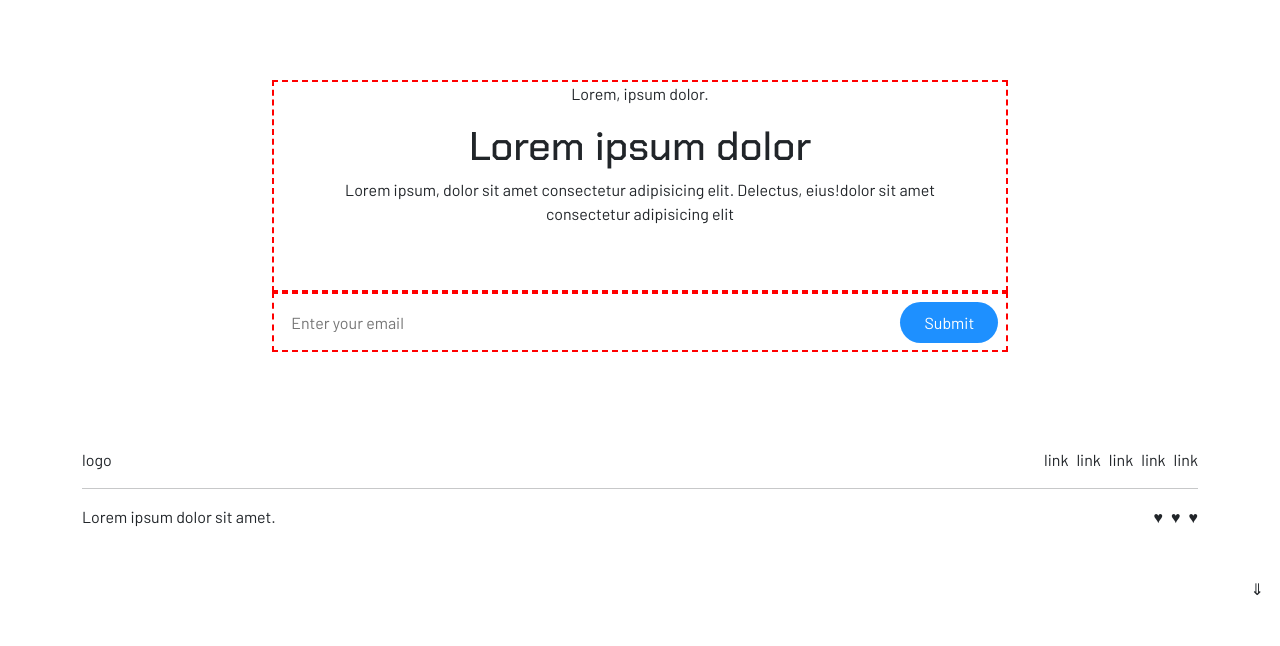
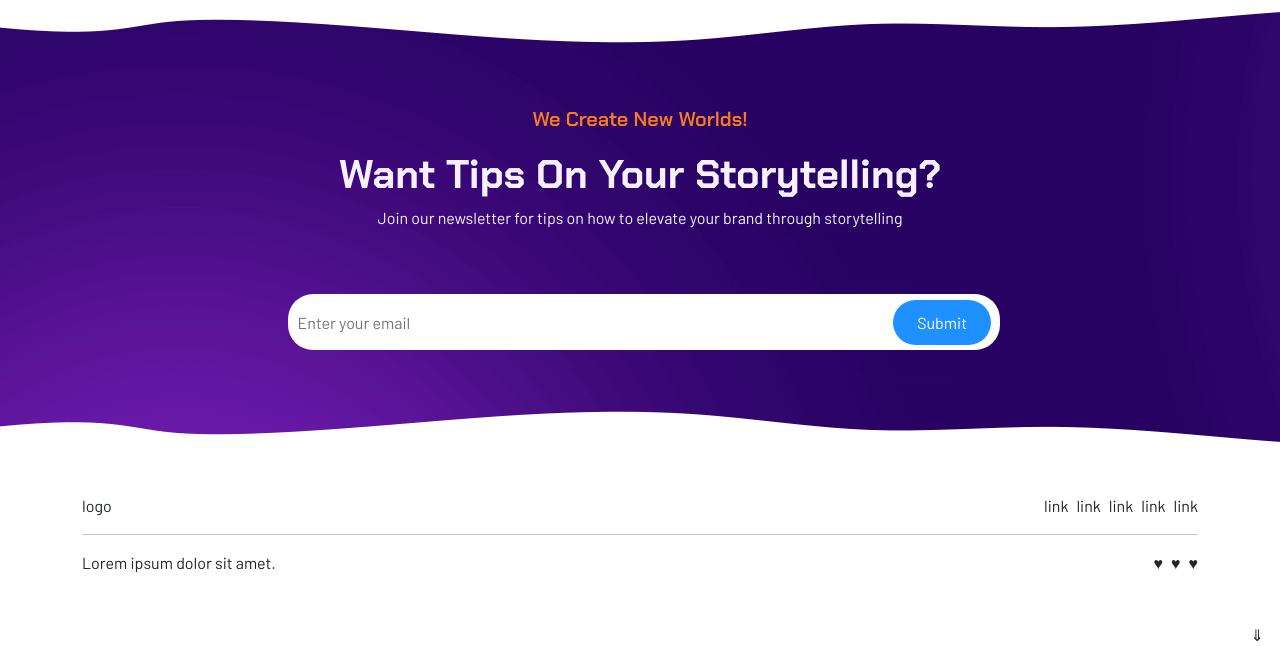
Before and after one commit to PaoloCardinale09/proj-html-vuejs, a plain HTML site: page index.html in a window 1280 px wide. Shown: the part 5482-6128 px from the top of the page. Before the commit the page ends 6083 px from the top, so only its background shows below. Drawn offline with nearby package versions, Linux system fonts and the light colour scheme.

Commit message:
add newsletter section details

```diff
--- a/css/style.css
+++ b/css/style.css
@@ -234,9 +234,17 @@ header {
 #our-clients img {
   width: 100%;
 }
+/******** NEWSLETTER SECTION ********/
+#newsletter {
+  background-image: url(../img/assets/preloader.png);
+  background-repeat: no-repeat;
+
+  position: relative;
+  color: #f7f0ff;
+}
 
 .buttonIn {
-  width: 66%;
+  width: 45rem;
   position: relative;
   margin: auto;
   display: flex;
@@ -255,13 +263,13 @@ header {
 
 #clear {
   position: absolute;
-  top: 0;
+
   border-radius: 35px;
-  right: 12px;
+  right: 13px;
   z-index: 2;
   border: none;
-  top: 8px;
-  height: 41px;
+  top: 6px;
+  height: 45px;
   cursor: pointer;
   color: white;
   background-color: #1e90ff;
--- a/index.html
+++ b/index.html
@@ -415,7 +415,7 @@
           <div class="container">
             <div class="row">
               <div class="col-8 offset-2">
-                <div id="our-clients--text " class="text-center px-5 pb-5">
+                <div id="our-clients--text " class="text-center px-5 pb-4">
                   <p class="my-blu-text family-text-title fw-semibold fs-5">
                     Why Anido Studio?
                   </p>
@@ -452,27 +452,40 @@
 
         <!-- START NEWSLETTER SECTION  -->
         <section id="newsletter" class="py-5">
-          <div class="container">
-            <div class="row">
-              <div class="col-8 offset-2">
-                <div id="our-clients--text " class="text-center px-5 pb-5 dbg">
-                  <p>Lorem, ipsum dolor.</p>
-                  <h2 class="h1 family-text-title">Lorem ipsum dolor</h2>
-                  <p>
-                    Lorem ipsum, dolor sit amet consectetur adipisicing elit.
-                    Delectus, eius!dolor sit amet consectetur adipisicing elit
-                  </p>
-                </div>
+
+            <img
+              class="part-over-background"
+              src="./img/assets/shape-top.png"
+              alt=""
+            />
+            <div class="col-8 offset-2 pt-5">
+              <div id="newsletter--text " class="text-center px-5 pb-5">
+                <p class="my-blu-text family-text-title fw-semibold fs-5 orange-text">
+                  We Create New Worlds!
+                </p>
+                <h2 class="h1 family-text-title fw-bold ">
+                  Want Tips On Your Storytelling?
+                </h2>
+                <p>
+                  Join our newsletter for tips on how to elevate your brand through storytelling
+                </p>
               </div>
             </div>
-            <div class="buttonIn dbg">
+
+            <img
+              class="part-under-background"
+              src="./img/assets/shape-bottom.png"
+              alt=""
+            />
+
+            <div class="buttonIn pb-5">
               <input
                 class="ms-2"
                 type="text"
                 id="enter"
                 placeholder="   Enter your email"
               />
-              <button id="clear" class="px-4 py-1">Submit</button>
+              <button id="clear" class="px-4 py-1 ">Submit</button>
             </div>
           </div>
           <!-- END NEWSLETTER SECTION  -->
```
